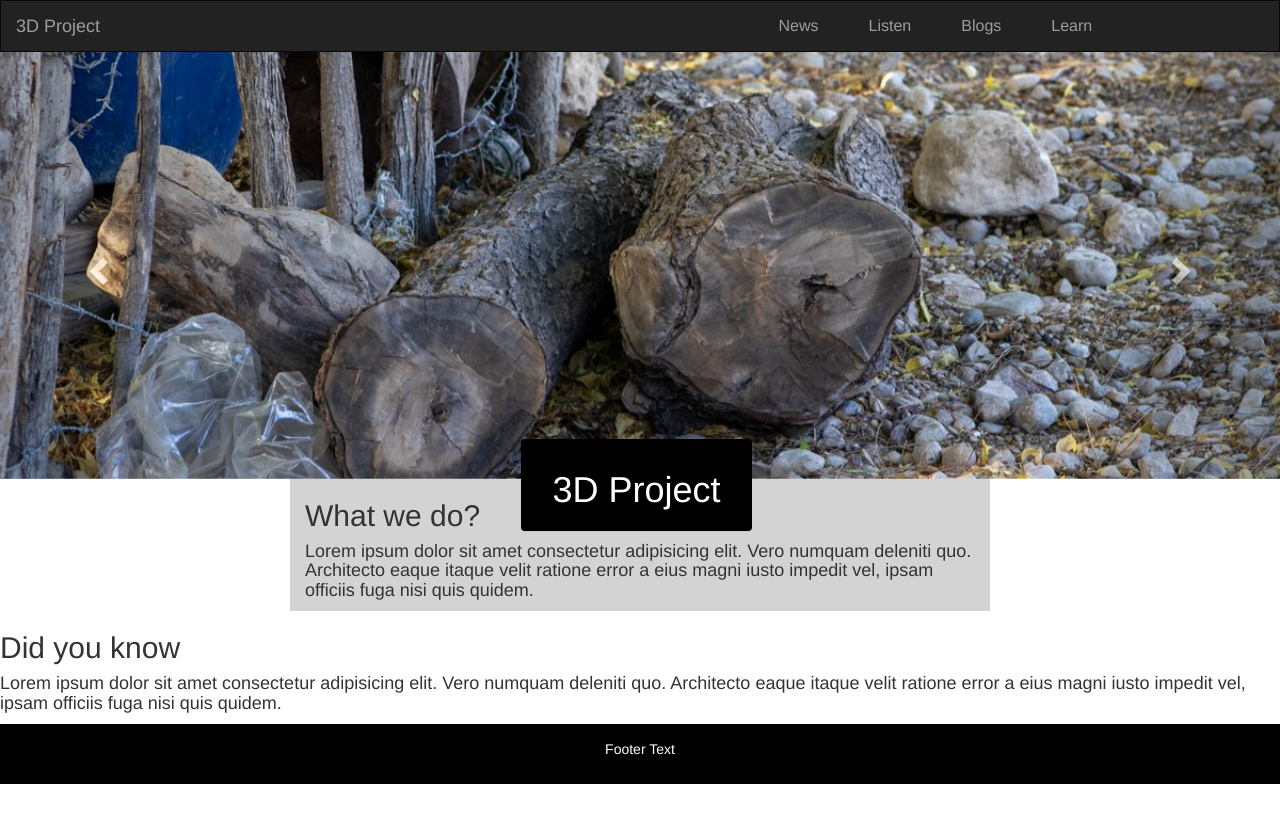
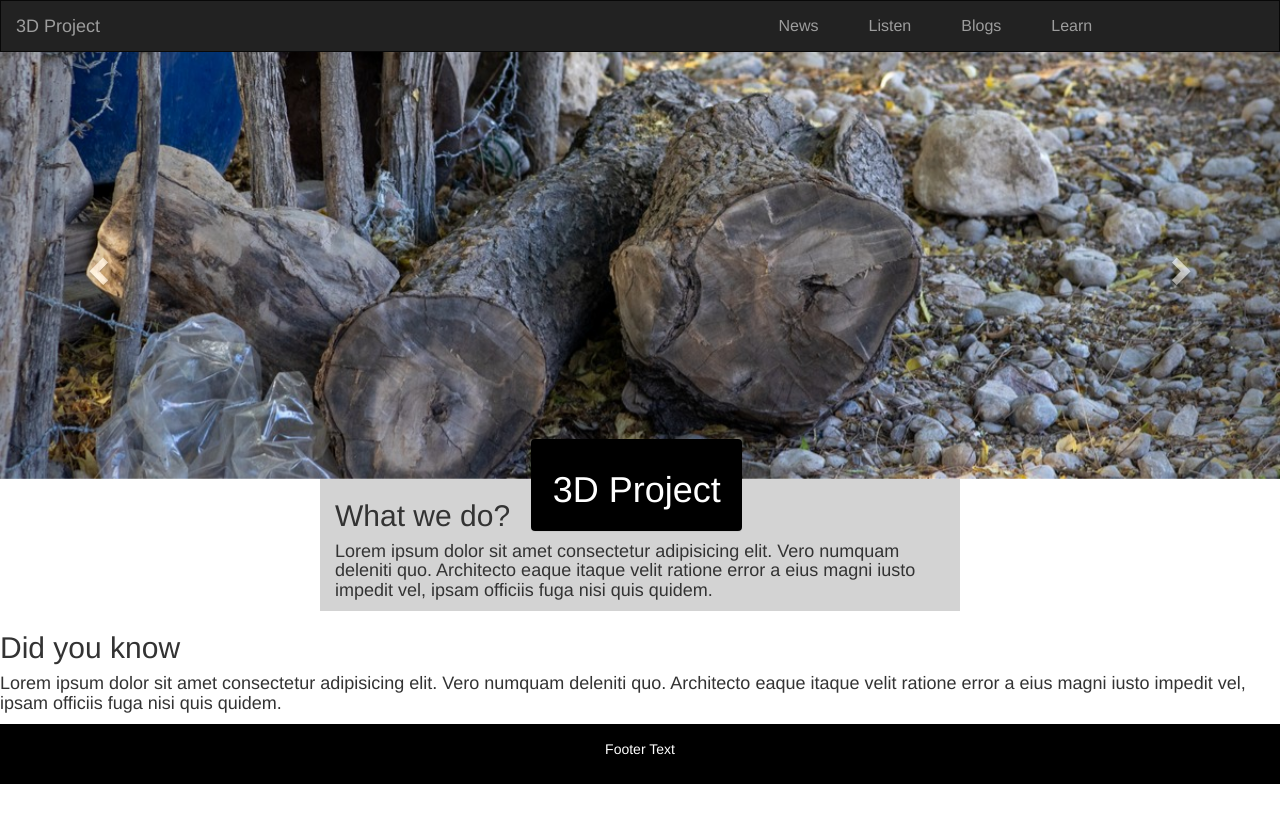
Before and after one commit to 3dproject/idah, a Jekyll site: the page built from index.html, in a window 1280 px wide. Shown: the top 823 px of the page. Built offline with Jekyll 4.4.1, drawn with Linux system fonts in a browser that asks for light colours.

Commit message:
html edit2

```diff
--- a/styles/main.css
+++ b/styles/main.css
@@ -76,7 +76,7 @@ footer {
 } */
 .container{
   margin: auto;
-  max-width: 700px;
+  max-width: 50%;
 }
 #context{
   /* text-align: center; */
```
